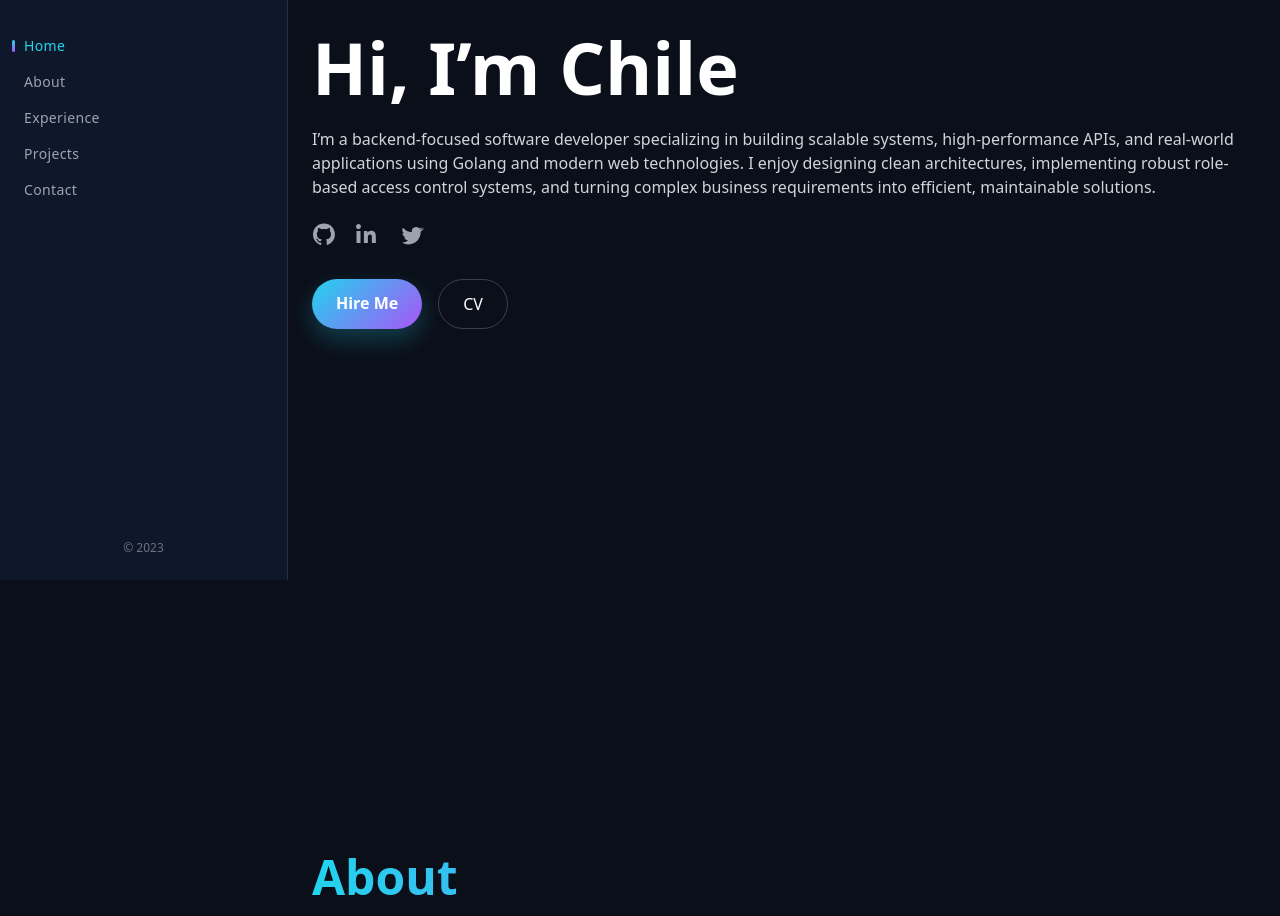
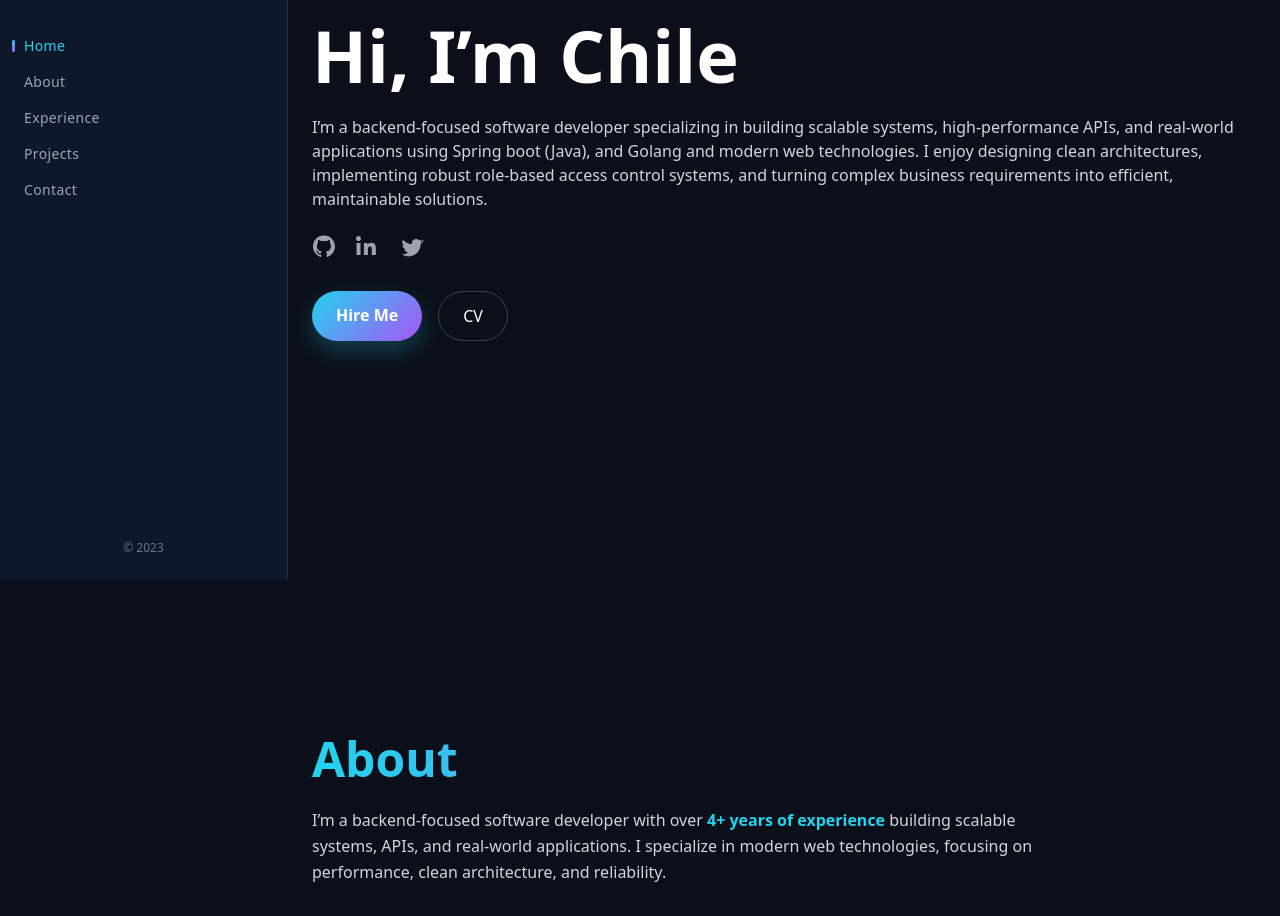
Before and after one commit to ChileKasoka/porfolio-vue, a Vue app: page / in a window 1280 px wide. Shown: the part 220-1136 px from the top of the page. Built offline with nearby package versions, Linux system fonts and the light colour scheme; a web font is replaced by a local one.

Commit message:
updated about section

```diff
--- a/src/views/HomeView.vue
+++ b/src/views/HomeView.vue
@@ -79,7 +79,7 @@
 
         <p class="mt-6 text-gray-300 w-full">
           I’m a backend-focused software developer specializing in building scalable systems,
-          high-performance APIs, and real-world applications using Golang and modern web technologies.
+          high-performance APIs, and real-world applications using Spring boot (Java), and Golang and modern web technologies.
           I enjoy designing clean architectures, implementing robust role-based access control systems,
           and turning complex business requirements into efficient, maintainable solutions.
         </p>
@@ -96,9 +96,18 @@
 
   <h2 class="section-title">About</h2>
 
-  <p class="text-gray-300 mt-6 max-w-3xl">
-    I specialize in backend systems, building scalable APIs and real-world solutions.
-  </p>
+<p class="text-gray-300 mt-6 max-w-3xl leading-relaxed">
+  I’m a backend-focused software developer with over <span class="text-cyan-400 font-semibold">4+ years of experience</span>
+  building scalable systems, APIs, and real-world applications. I specialize in modern web technologies,
+  focusing on performance, clean architecture, and reliability.
+  <br /><br />
+  I’ve worked on systems ranging from supply chain platforms to full-stack applications, implementing features like
+  role-based access control (RBAC), project management tools, and production-ready APIs. My goal is to turn complex
+  requirements into simple, efficient, and maintainable solutions.
+  <br /><br />
+  Beyond coding, I enjoy solving real-world problems, optimizing systems, and continuously improving my craft
+  to build software that scales and lasts.
+</p>
 
   <!-- STATS -->
   <div class="grid grid-cols-2 md:grid-cols-3 gap-6 mt-12 max-w-2xl">
```
